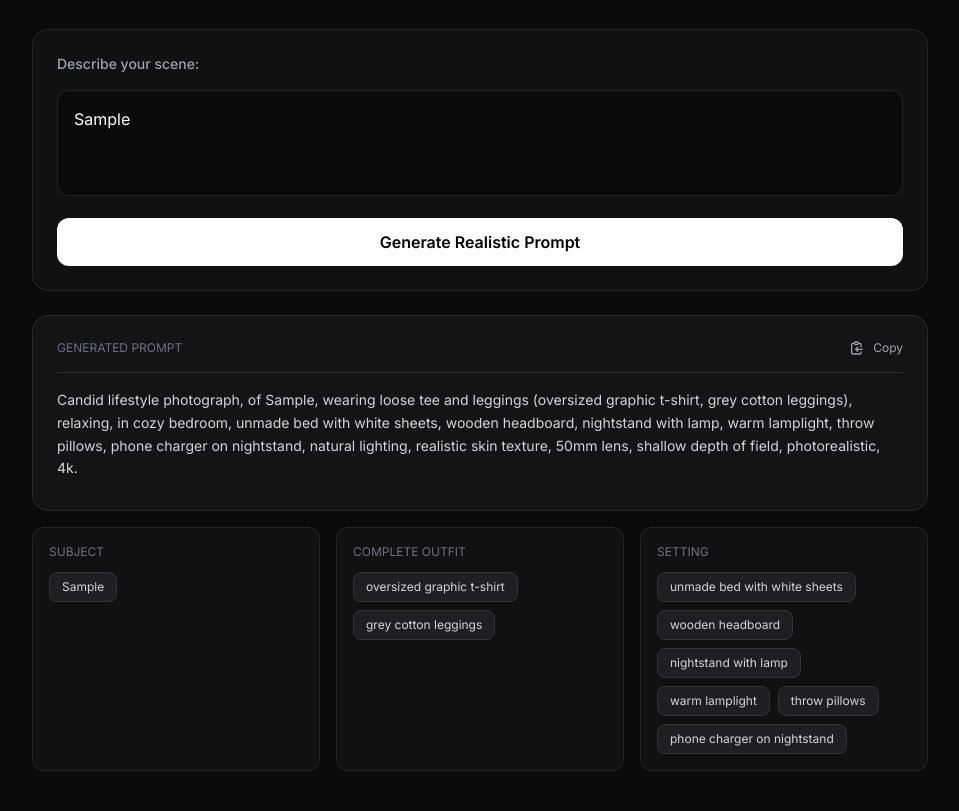
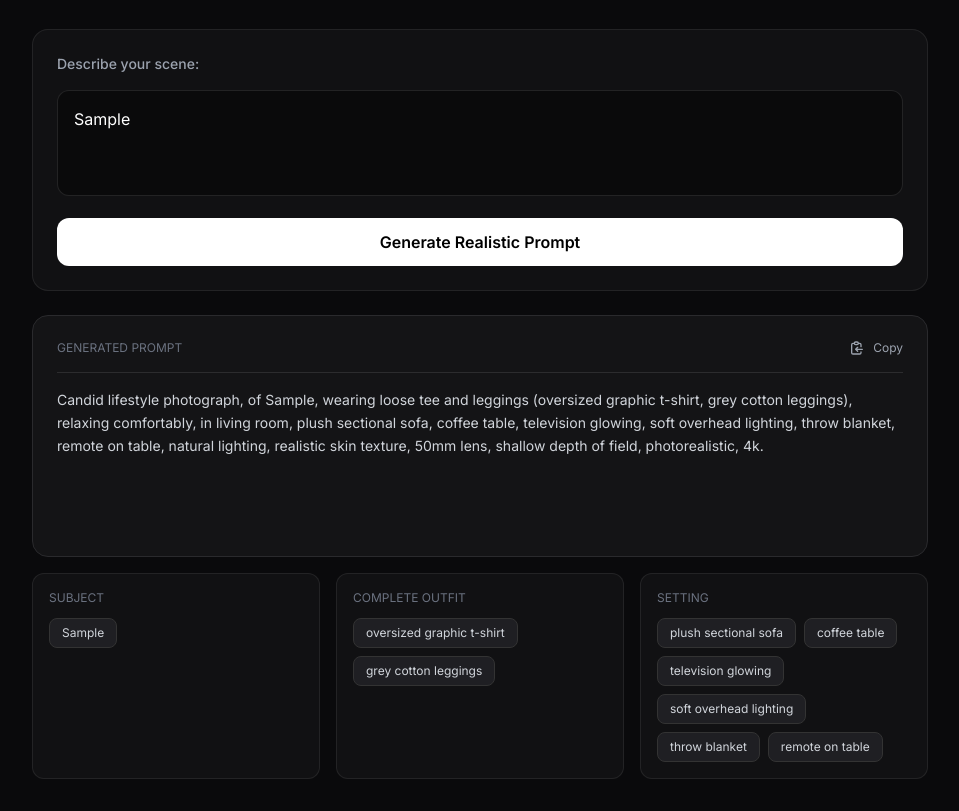
Before and after one commit to aiwithreecie/RealScene, a plain HTML site: page index.html in a window 1280 px wide. Both pictures are taken after typing "Sample" into the empty fields and a click on the button "Generate Realistic Prompt". Shown: the part 99-910 px from the top of the page, without its empty margins (160-1119 px from the left). Drawn offline with nearby package versions, Linux system fonts and the light colour scheme.

Commit message:
Update index.html

```diff
--- a/index.html
+++ b/index.html
@@ -48,7 +48,7 @@
             <textarea
                 id="input"
                 rows="3"
-                placeholder="Ebony goddess lounging in bed watching TV and scrolling on her phone..."
+                placeholder="Ebony goddess lounging in bed watching TV... OR Latina woman cooking in kitchen... OR Asian student studying at coffee shop..."
                 class="w-full bg-black/40 border border-white/10 rounded-xl p-4 text-white placeholder-gray-600 focus:outline-none focus:border-white/30 resize-none"
             ></textarea>
             <button onclick="buildPrompt()" class="generate-btn w-full py-3 rounded-xl">
@@ -68,7 +68,7 @@
                         Copy
                     </button>
                 </div>
-                <textarea id="output" readonly class="w-full bg-transparent border-none resize-none text-sm leading-relaxed text-gray-300 focus:outline-none" rows="4"></textarea>
+                <textarea id="output" readonly class="w-full bg-transparent border-none resize-none text-sm leading-relaxed text-gray-300 focus:outline-none" rows="6"></textarea>
             </div>
 
             <div class="grid md:grid-cols-3 gap-4 text-sm">
@@ -91,6 +91,51 @@
     </div>
 
     <script>
+        // Location database with keywords
+        const locations = {
+            bedroom: {
+                name: 'cozy bedroom',
+                keywords: ['bed', 'bedroom', 'laying', 'lying', 'sleeping', 'nap', 'pillow', 'mattress', 'bunk'],
+                elements: ['unmade bed with white sheets', 'wooden headboard', 'nightstand with lamp', 'warm lamplight', 'throw pillows', 'phone charger on nightstand']
+            },
+            living_room: {
+                name: 'living room',
+                keywords: ['couch', 'sofa', 'tv', 'television', 'netflix', 'living room', 'lounge', 'recliner', 'sectional'],
+                elements: ['plush sectional sofa', 'coffee table', 'television glowing', 'soft overhead lighting', 'throw blanket', 'remote on table']
+            },
+            kitchen: {
+                name: 'kitchen',
+                keywords: ['kitchen', 'cooking', 'stove', 'refrigerator', 'fridge', 'counter', 'chef', 'baking', 'eating', 'dining', 'breakfast', 'lunch', 'dinner'],
+                elements: ['marble countertop', 'stainless steel appliances', 'morning light through window', 'coffee mug', 'wooden cutting board']
+            },
+            bathroom: {
+                name: 'bathroom',
+                keywords: ['bathroom', 'shower', 'bath', 'tub', 'mirror', 'vanity', 'sink', 'toilet', 'spa'],
+                elements: ['clawfoot tub', 'vanity mirror', 'white towels', 'bright vanity lights', 'steam from hot water', 'marble tiles']
+            },
+            outdoors: {
+                name: 'outdoor patio',
+                keywords: ['outside', 'outdoor', 'patio', 'deck', 'backyard', 'garden', 'park', 'beach', 'pool', 'sun', 'nature'],
+                elements: ['wicker lounge chair', 'potted plants', 'afternoon sunlight', 'wooden deck', 'iced drink on table']
+            },
+            coffee_shop: {
+                name: 'coffee shop',
+                keywords: ['coffee', 'cafe', 'starbucks', 'espresso', 'latte', 'studying', 'laptop', 'remote work', 'barista'],
+                elements: ['marble table', 'latte art in ceramic cup', 'laptop open', 'exposed brick wall', 'soft ambient music atmosphere']
+            },
+            office: {
+                name: 'home office',
+                keywords: ['office', 'desk', 'working', 'computer', 'zoom', 'meeting', 'professional', 'workspace', 'study'],
+                elements: ['wooden desk', 'ergonomic chair', 'dual monitors', 'notebook and pen', 'window with natural light']
+            },
+            gym: {
+                name: 'gym',
+                keywords: ['gym', 'workout', 'exercise', 'fitness', 'weights', 'treadmill', 'yoga', 'training', 'sweat'],
+                elements: ['rubber gym floor', 'mirrored walls', 'dumbbells', 'water bottle', 'neon gym lighting']
+            }
+        };
+
+        // Outfit database
         const outfits = {
             casual: [
                 { top: 'oversized graphic t-shirt', bottom: 'grey cotton leggings', desc: 'loose tee and leggings' },
@@ -111,70 +156,123 @@
                 { top: 'wrap top', bottom: 'wide leg lounge pants', desc: 'wrap top and pants' },
                 { top: 'button up pajama shirt', bottom: 'matching pajama pants', desc: 'button up set' }
             ],
-            cozy: [
-                { top: 'chunky knit sweater', bottom: 'fleece lined leggings', desc: 'knit sweater and fleece leggings' },
-                { top: 'thermal long sleeve', bottom: 'flannel pajama pants', desc: 'thermal and flannel pants' },
-                { top: 'fuzzy fleece pullover', bottom: 'jogger sweatpants', desc: 'fleece and joggers' }
+            active: [
+                { top: 'fitted workout tank', bottom: 'compression shorts', desc: 'gym tank and shorts' },
+                { top: 'sports bra', bottom: 'high waist yoga pants', desc: 'yoga set' },
+                { top: 'moisture-wick t-shirt', bottom: 'athletic shorts', desc: 'workout tee and shorts' }
+            ],
+            dressy: [
+                { top: 'blouse', bottom: 'slacks', desc: 'blouse and slacks' },
+                { top: 'sweater', bottom: 'jeans', desc: 'sweater and jeans' },
+                { top: 'button up shirt', bottom: 'chinos', desc: 'button up and chinos' }
             ]
         };
 
-        const locations = {
-            bedroom: {
-                name: 'cozy bedroom',
-                elements: ['unmade bed with white sheets', 'wooden headboard', 'nightstand with lamp', 'warm lamplight', 'throw pillows', 'phone charger on nightstand']
-            },
-            living_room: {
-                name: 'living room',
-                elements: ['plush sectional sofa', 'coffee table', 'television glowing', 'soft overhead lighting', 'throw blanket', 'remote on table']
-            },
-            kitchen: {
-                name: 'kitchen',
-                elements: ['kitchen island', 'bar stool', 'morning light through window', 'coffee mug', 'refrigerator humming']
+        function detectLocation(input) {
+            const lower = input.toLowerCase();
+
+            for (const [key, data] of Object.entries(locations)) {
+                for (const keyword of data.keywords) {
+                    if (lower.includes(keyword)) {
+                        return data;
+                    }
+                }
             }
-        };
 
-        function getOutfit(context) {
+            // Default based on activity if no location found
+            if (lower.includes('sleep') || lower.includes('rest')) return locations.bedroom;
+            if (lower.includes('eat') || lower.includes('cook') || lower.includes('food')) return locations.kitchen;
+            if (lower.includes('work') || lower.includes('type')) return locations.office;
+
+            return locations.living_room; // Better default
+        }
+
+        function getOutfit(location, input) {
+            const lower = input.toLowerCase();
             let category = 'casual';
-            if (context.includes('bed') || context.includes('sleep')) category = 'sleep';
-            else if (context.includes('lounge') || context.includes('relax')) category = 'lounge';
-            else if (context.includes('cozy') || context.includes('cold')) category = 'cozy';
+
+            if (location.name.includes('bed')) category = 'sleep';
+            else if (location.name.includes('gym')) category = 'active';
+            else if (location.name.includes('office')) category = 'dressy';
+            else if (lower.includes('lounge') || lower.includes('relax')) category = 'lounge';
 
             const options = outfits[category];
             return options[Math.floor(Math.random() * options.length)];
         }
 
-        function getLocation(input) {
+        function parseSubject(input) {
+            // Extract everything before location/activity words
             const lower = input.toLowerCase();
-            if (lower.includes('bed') || lower.includes('laying down')) return locations.bedroom;
-            if (lower.includes('couch') || lower.includes('sofa') || lower.includes('tv')) return locations.living_room;
-            if (lower.includes('kitchen')) return locations.kitchen;
-            return locations.bedroom;
-        }
+            const stopWords = ['in', 'at', 'on', 'watching', 'scrolling', 'cooking', 'eating', 'working', 'reading', 'sleeping', 'laying', 'sitting', 'standing'];
 
-        function parseSubject(input) {
-            const lower = input.toLowerCase();
-            let subject = input.split(',')[0].trim();
+            let words = input.split(' ');
+            let subjectWords = [];
+
+            for (let word of words) {
+                if (stopWords.includes(word.toLowerCase())) break;
+                subjectWords.push(word);
+            }
+
+            let subject = subjectWords.join(' ') || input.split(',')[0] || 'woman';
 
             const descriptors = [];
             if (lower.includes('ebony') || lower.includes('black')) descriptors.push('deep skin tone');
-            if (lower.includes('goddess') || lower.includes('beautiful')) descriptors.push('stunning');
+            if (lower.includes('latina') || lower.includes('hispanic')) descriptors.push('tan skin');
+            if (lower.includes('asian')) descriptors.push('smooth complexion');
+            if (lower.includes('blonde')) descriptors.push('blonde hair');
+            if (lower.includes('brunette')) descriptors.push('dark hair');
+            if (lower.includes('redhead')) descriptors.push('red hair');
             if (lower.includes('thick') || lower.includes('curvy')) descriptors.push('voluptuous figure');
+            if (lower.includes('fit') || lower.includes('athletic')) descriptors.push('toned physique');
+            if (lower.includes('beautiful') || lower.includes('pretty') || lower.includes('goddess')) descriptors.push('stunning');
 
             return { name: subject, descriptors };
+        }
+
+        function detectActivity(input) {
+            const lower = input.toLowerCase();
+            const activities = [];
+
+            if (lower.includes('phone') || lower.includes('scrolling') || lower.includes('texting')) {
+                activities.push('scrolling on smartphone');
+            }
+            if (lower.includes('tv') || lower.includes('watching') || lower.includes('netflix')) {
+                activities.push('watching television');
+            }
+            if (lower.includes('cook') || lower.includes('baking')) {
+                activities.push('cooking');
+            }
+            if (lower.includes('eat') || lower.includes('snack')) {
+                activities.push('eating');
+            }
+            if (lower.includes('read') || lower.includes('book')) {
+                activities.push('reading a book');
+            }
+            if (lower.includes('work') || lower.includes('laptop') || lower.includes('computer')) {
+                activities.push('working on laptop');
+            }
+            if (lower.includes('sleep') || lower.includes('nap')) {
+                activities.push('resting');
+            }
+            if (lower.includes('exercise') || lower.includes('workout') || lower.includes('yoga')) {
+                activities.push('exercising');
+            }
+
+            if (activities.length === 0) {
+                activities.push('relaxing comfortably');
+            }
+
+            return activities.join(', ');
         }
 
         function buildPrompt() {
             const input = document.getElementById('input').value.trim();
             if (!input) return;
 
+            const location = detectLocation(input);
             const subject = parseSubject(input);
-            const outfit = getOutfit(input);
-            const location = getLocation(input);
-
-            let activity = 'relaxing';
-            if (input.toLowerCase().includes('phone')) activity = 'scrolling on smartphone';
-            if (input.toLowerCase().includes('tv')) activity += ', watching television';
-            if (input.toLowerCase().includes('read')) activity = 'reading a book';
+            const outfit = getOutfit(location, input);
+            const activity = detectActivity(input);
 
             const promptParts = [
                 'Candid lifestyle photograph',
```
